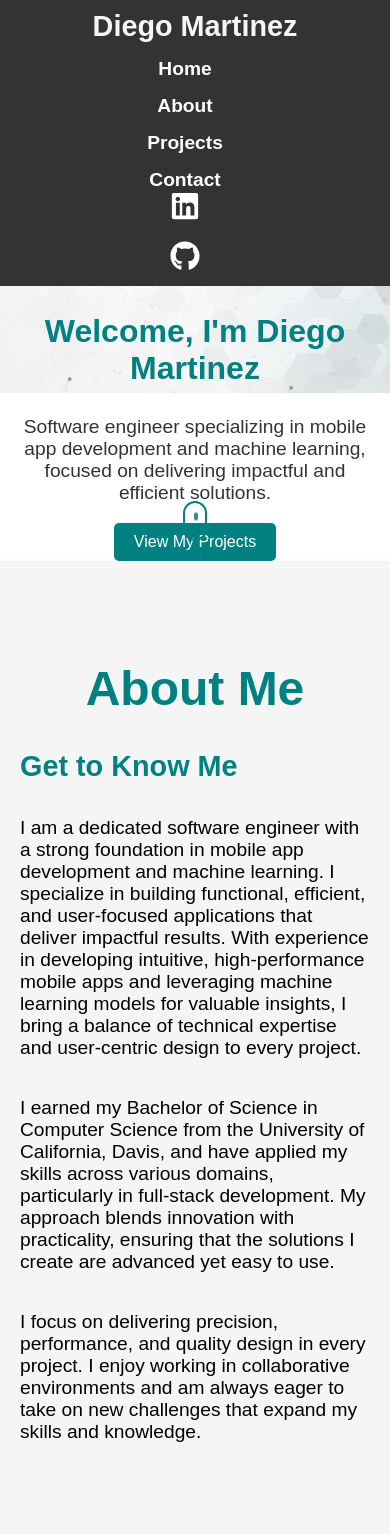
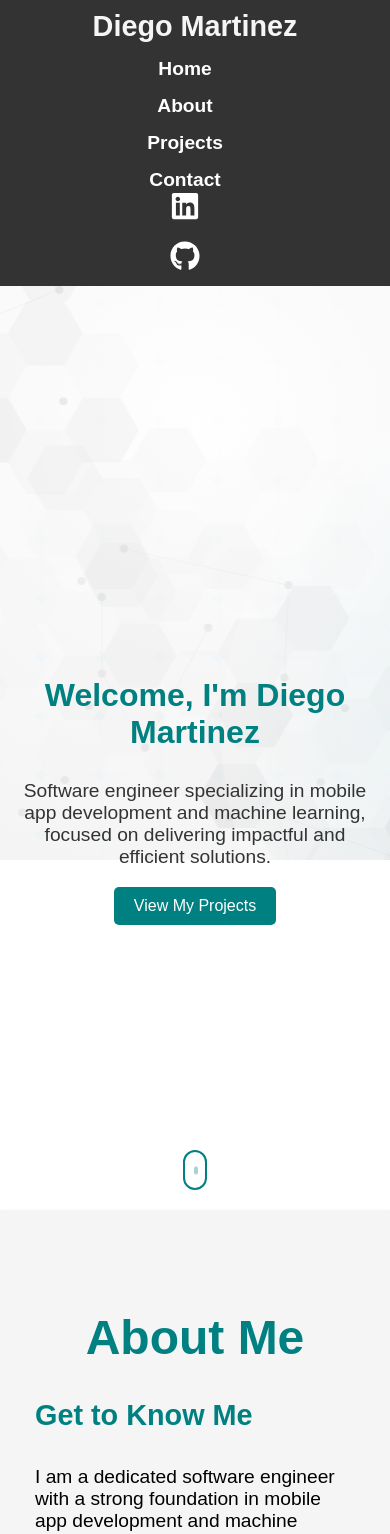
Before and after one commit to diegomtz5/portfolio, a React (Create React App) app: page / in a window 390 px wide. Shown: the top 1534 px of the page. Built offline with nearby package versions, Linux system fonts and the light colour scheme; what webfontloader would draw is missing.

Commit message:
Fix deployment mobile issues

```diff
--- a/src/components/Home.css
+++ b/src/components/Home.css
@@ -313,6 +313,7 @@ body::before {
 }
 
 /* Responsive Design */
+/* Responsive Design */
 @media (max-width: 768px) {
   /* Header Adjustments */
   .header {
@@ -341,8 +342,7 @@ body::before {
 
   /* Welcome Section Adjustments */
   .welcome-section {
-    padding: 0 20px;
-    min-height: auto;
+    padding: 80px 20px 0; /* Ensure space from the header */
     text-align: center;
   }
 
@@ -363,6 +363,7 @@ body::before {
   /* About Section Adjustments */
   .about-section {
     padding: 60px 20px;
+    background-color: rgba(245, 245, 245, 0.95); /* Ensure better readability */
   }
 
   .about-container {
@@ -395,6 +396,7 @@ body::before {
   /* Projects List Section */
   .projects-list {
     padding: 30px 20px;
+    background-color: rgba(245, 245, 245, 0.95); /* Ensure uniform background */
   }
 
   .projects-list ul {
@@ -414,4 +416,19 @@ body::before {
   .contact-section p {
     font-size: 1.2rem;
   }
+
+  /* Ensure background covers mobile screens */
+  body::before {
+    background-size: cover;
+    background-position: center top;
+  }
+
+  /* Adjust padding for sections for better spacing */
+  section {
+    padding: 40px 15px;
+  }
+
+  .about-text, .projects-list ul, .contact-section {
+    padding: 0 15px;
+  }
 }
```
